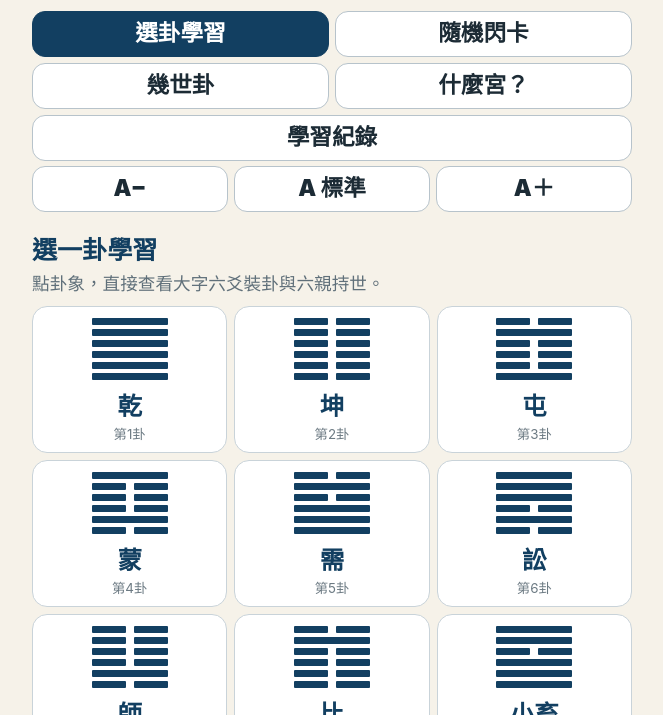
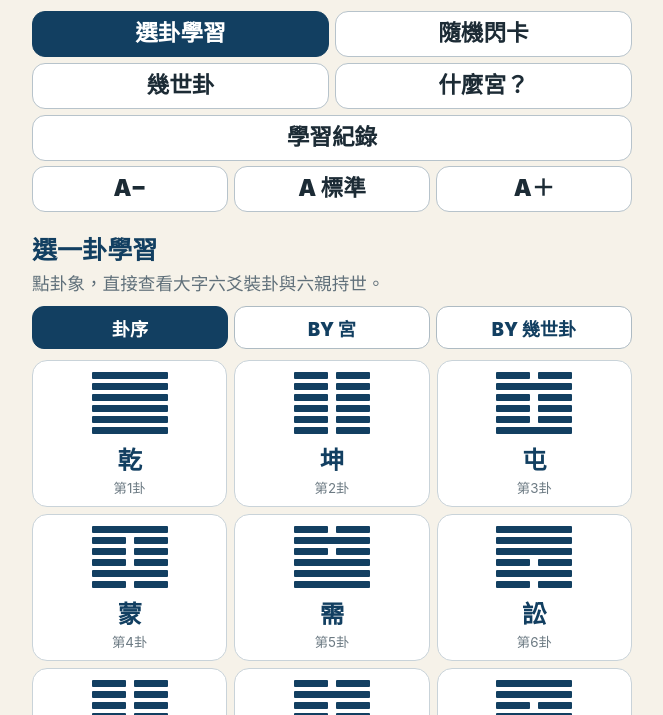
Before and after one commit to LittleKMT/iching-sequence, a plain HTML site: page najia/index.html in a window 1280 px wide. Shown: the part 85-800 px from the top of the page, without its empty margins (308-971 px from the left). Drawn offline with Linux system fonts and the light colour scheme.

Commit message:
Add picker grouping controls

```diff
--- a/najia/index.html
+++ b/najia/index.html
@@ -28,7 +28,12 @@
     .screen[hidden] { display: none !important; }
     .section-title { margin: 14px 0 5px; color: var(--blue); font-size: calc(1.35rem * var(--scale)); }
     .intro { margin: 0 0 10px; color: #60707a; font-size: calc(.95rem * var(--scale)); line-height: 1.45; }
+    .picker-order { display: grid; grid-template-columns: repeat(3, 1fr); gap: 6px; margin: 0 0 11px; }
+    .picker-sort { min-height: 43px; padding: 6px 3px; border: 1px solid #aebbc3; border-radius: 12px; color: var(--blue); background: #fff; font-size: calc(.98rem * var(--scale)); font-weight: 950; }
+    .picker-sort.active { color: #fff; border-color: var(--blue); background: var(--blue); }
     .picker-grid { display: grid; grid-template-columns: repeat(3, minmax(0, 1fr)); gap: 7px; }
+    .picker-group-title { grid-column: 1 / -1; margin: 8px 0 0; padding: 7px 10px; border-radius: 10px; color: #fff; background: var(--blue); font-size: calc(1.08rem * var(--scale)); font-weight: 950; text-align: left; }
+    .picker-group-title:first-child { margin-top: 0; }
     .picker-item { min-width: 0; padding: 11px 4px 9px; border: 1px solid #c9d3d9; border-radius: 15px; color: var(--blue); background: #fff; }
     .picker-name { display: block; margin-top: 7px; font-size: calc(1.32rem * var(--scale)); font-weight: 950; }
     .picker-no { display: block; margin-top: 2px; color: #6c7a83; font-size: calc(.72rem * var(--scale)); }
@@ -194,7 +199,7 @@
 
     const pickerScreen=document.getElementById('picker-screen'),studyScreen=document.getElementById('study-screen'),flashScreen=document.getElementById('flash-screen'),statsScreen=document.getElementById('stats-screen');
     const screens=[pickerScreen,studyScreen,flashScreen,statsScreen],scales=[.88,1,1.16],STATS_KEY='najia-memory-stats-v1';
-    let scaleIndex=2,currentIndex=0,currentMode='picker',flashType='holding',deck=[],deckPosition=0,touchX=null,touchY=null,clearPending=false;
+    let scaleIndex=2,currentIndex=0,currentMode='picker',flashType='holding',pickerOrder='kingwen',deck=[],deckPosition=0,touchX=null,touchY=null,clearPending=false;
     const TYPE_LABELS={holding:'六親持世',generation:'幾世卦',palace:'八宮'};
     function emptyStats(){return{total:0,correct:0,byType:{holding:{total:0,correct:0},generation:{total:0,correct:0},palace:{total:0,correct:0}},history:[]}}
     function loadStats(){try{const saved=JSON.parse(localStorage.getItem(STATS_KEY));if(saved&&saved.byType?.holding&&saved.byType?.generation&&saved.byType?.palace){saved.history=Array.isArray(saved.history)?saved.history:[];return saved}}catch(_){}return emptyStats()}
@@ -216,7 +221,10 @@
     function tableMarkup(r){return`<div class="line-table">${[...r.lines].reverse().map(x=>{const yang=Boolean(r.bits&(1<<(x.line-1))),mark=x.line===r.world?'世':x.line===r.response?'應':'',branchElementLabel=`${x.stemBranch.slice(-1)}${x.element}`;return`<div class="line-row ${x.line===r.world?'world':x.line===r.response?'response':''}"><span class="najia">${branchElementLabel}</span><span class="line-center"><span class="answer-yao">${yang?'<span></span>':'<span></span><span></span>'}</span><span class="position">${mark}</span></span><span class="relation">${x.kin}</span></div>`}).join('')}</div>`}
     function alignCard(screen){requestAnimationFrame(()=>requestAnimationFrame(()=>{const card=screen.querySelector('.card');if(card)card.scrollIntoView({behavior:'auto',block:'start'})}))}
     function centerFlashAnswer(){requestAnimationFrame(()=>requestAnimationFrame(()=>{const answer=document.getElementById('flash-answer'),lastButton=document.getElementById('shuffle-button');if(!answer||answer.hidden||!lastButton)return;const rect=answer.getBoundingClientRect(),lastRect=lastButton.getBoundingClientRect(),groupHeight=lastRect.bottom-rect.top,safeTop=100,centerTop=Math.max(safeTop,(window.innerHeight-groupHeight)/2),target=Math.max(0,window.scrollY+rect.top-centerTop);window.scrollTo({top:target,behavior:'smooth'})}))}
-    function showPicker(){currentMode='picker';hideScreens();pickerScreen.hidden=false;setActive('picker');pickerScreen.innerHTML=`<h2 class="section-title">選一卦學習</h2><p class="intro">點卦象，直接查看大字六爻裝卦與六親持世。</p><div class="picker-grid">${records.map(r=>`<button class="picker-item" onclick="openStudy(${r.index})">${hexMarkup(r.bits,true)}<span class="picker-name">${r.name}</span><span class="picker-no">第${r.index+1}卦</span></button>`).join('')}</div>`;window.scrollTo(0,0)}
+    function pickerCard(r){return`<button class="picker-item" onclick="openStudy(${r.index})">${hexMarkup(r.bits,true)}<span class="picker-name">${r.name}</span><span class="picker-no">第${r.index+1}卦</span></button>`}
+    function pickerGroups(){if(pickerOrder==='palace')return palaceChoices.map(palace=>({label:`${palace}宮`,items:records.filter(r=>r.palace===palace).sort((a,b)=>generationChoices.indexOf(a.generationChoice)-generationChoices.indexOf(b.generationChoice))}));if(pickerOrder==='generation')return generationChoices.map(generation=>({label:generation==='6'?'本宮・六世卦':generation==='遊魂'||generation==='歸魂'?`${generation}卦`:`${generation}世卦`,items:records.filter(r=>r.generationChoice===generation).sort((a,b)=>palaceChoices.indexOf(a.palace)-palaceChoices.indexOf(b.palace))}));return[{label:'',items:records}]}
+    function renderPicker(){const buttons=[['kingwen','卦序'],['palace','BY 宮'],['generation','BY 幾世卦']].map(([key,label])=>`<button class="picker-sort ${pickerOrder===key?'active':''}" data-picker-order="${key}">${label}</button>`).join(''),groups=pickerGroups().map(group=>`${group.label?`<h3 class="picker-group-title">${group.label}</h3>`:''}${group.items.map(pickerCard).join('')}`).join('');pickerScreen.innerHTML=`<h2 class="section-title">選一卦學習</h2><p class="intro">點卦象，直接查看大字六爻裝卦與六親持世。</p><div class="picker-order" aria-label="選卦排列方式">${buttons}</div><div class="picker-grid">${groups}</div>`;document.querySelectorAll('[data-picker-order]').forEach(button=>button.onclick=()=>{pickerOrder=button.dataset.pickerOrder;renderPicker()})}
+    function showPicker(){currentMode='picker';hideScreens();pickerScreen.hidden=false;setActive('picker');renderPicker();window.scrollTo(0,0)}
     function openStudy(index){currentIndex=(index+64)%64;const r=records[currentIndex];currentMode='study';hideScreens();studyScreen.hidden=false;setActive('');studyScreen.innerHTML=`<article class="card"><div class="ordinal">第 ${r.index+1} 卦</div>${hexMarkup(r.bits)}<h2 class="hex-name">${r.name}</h2><div class="holding">${r.holding}持世</div>${tableMarkup(r)}<p class="hint">向右滑上一卦　·　向左滑下一卦</p><div class="nav"><button onclick="openStudy(${currentIndex-1})">← 上一卦</button><button onclick="openStudy(${currentIndex+1})">下一卦 →</button></div><button class="back-button" onclick="showPicker()">← 回選卦</button></article>`;alignCard(studyScreen)}
     function shuffle(){deck=Array.from({length:64},(_,i)=>i);for(let i=63;i>0;i--){const j=Math.floor(Math.random()*(i+1));[deck[i],deck[j]]=[deck[j],deck[i]]}deckPosition=0}
     function showFlash(reset=false,activeMode='flash',type='holding'){flashType=type;if(reset||!deck.length)shuffle();currentMode='flash';hideScreens();flashScreen.hidden=false;setActive(activeMode);renderFlash()}
```
